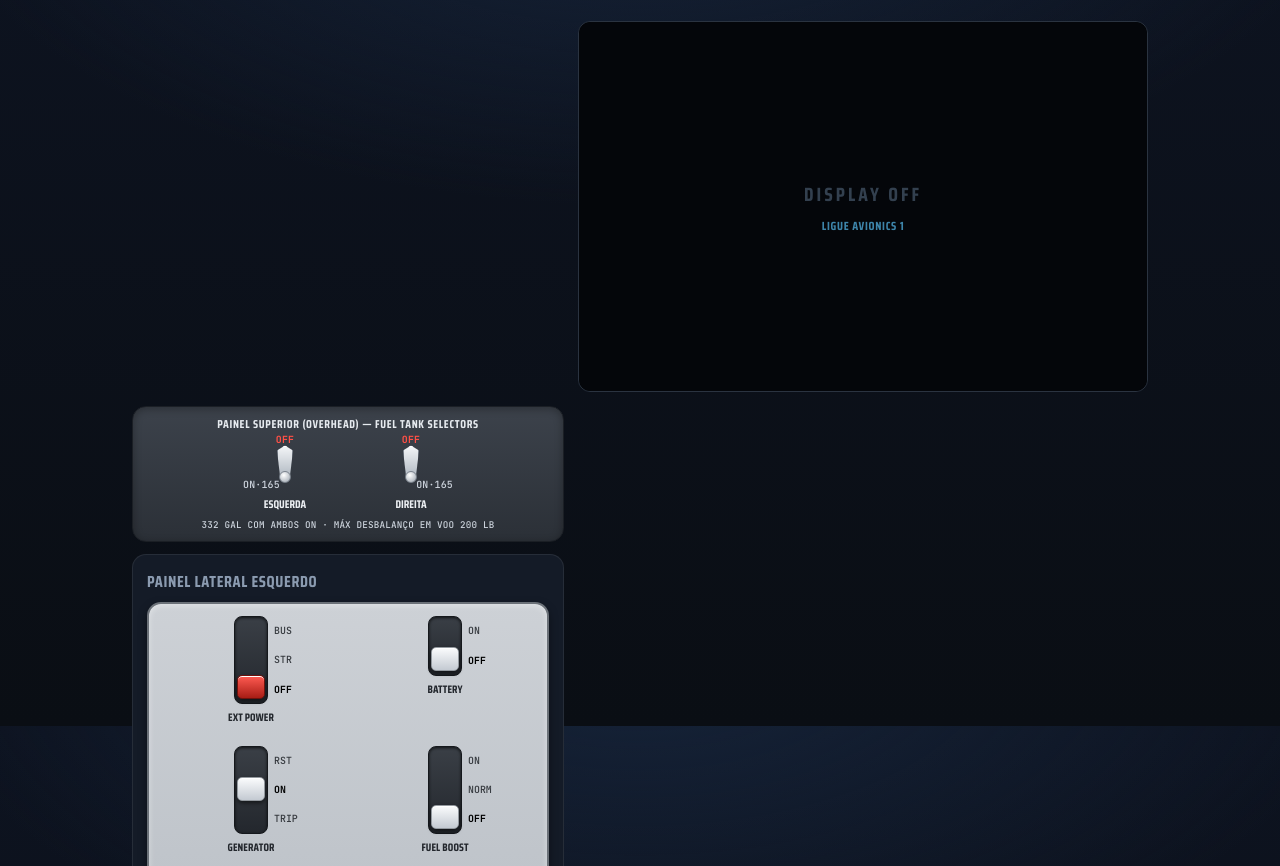
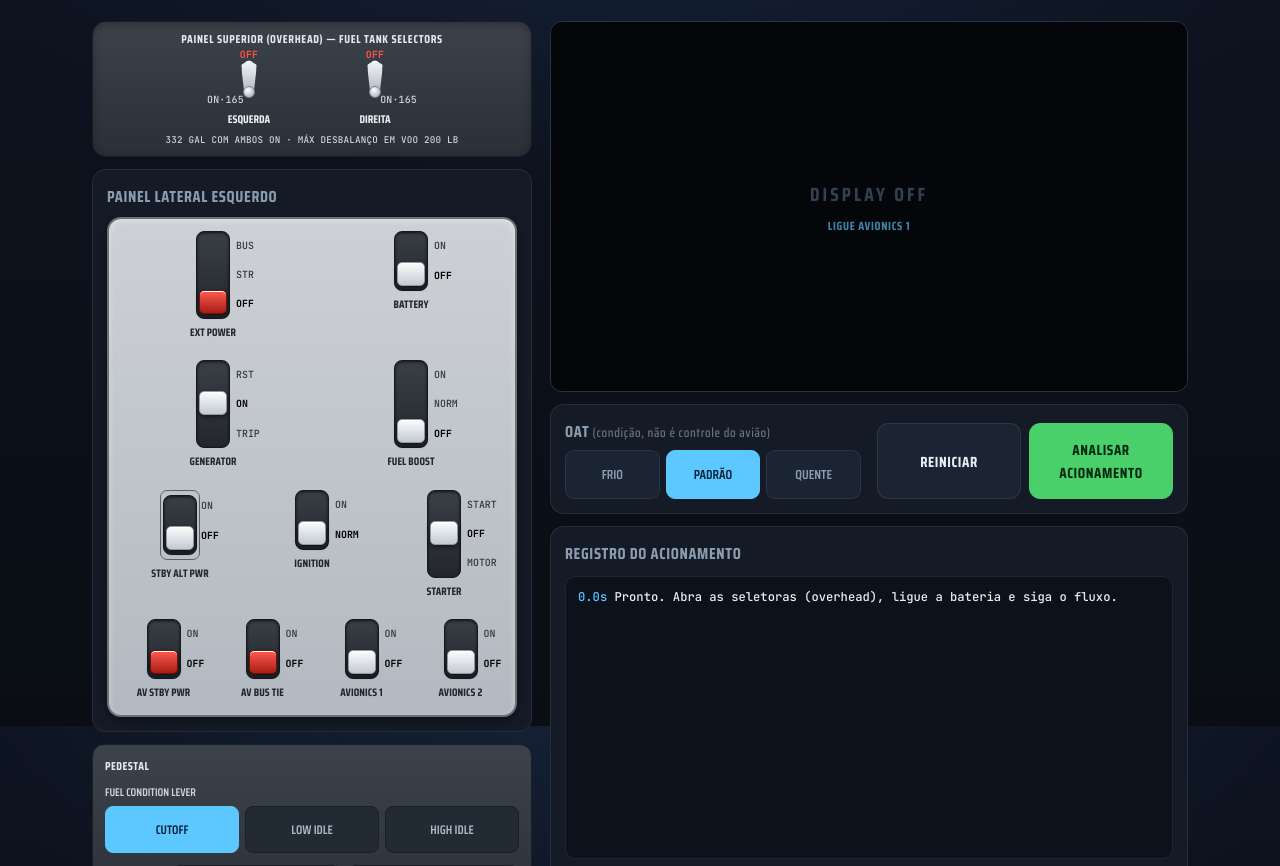
Before and after one commit to giisampaio/start-up-simulator-c208ex, a website built with Vite: page index.html in a window 1280 px wide. Shown: the part 74-940 px from the top of the page. Built offline with nearby package versions, Linux system fonts and the light colour scheme.

Commit message:
Layout desktop equilibrado (2 colunas) + reorg mobile
- Desktop: controles na esquerda; EIS + log na coluna direita (mesma altura, sem buraco/vazio)
- Mobile: ordem EIS (fixo no topo) -> controles -> log; wrappers via display:contents + order
- Gauges maiores no desktop; log preenche a coluna direita

Co-Authored-By: Claude Opus 4.8 <noreply@anthropic.com>

```diff
--- a/index.html
+++ b/index.html
@@ -18,6 +18,7 @@
   <header><div class="tail">Cessna 208B · PT6A-140 · G1000</div><h1>Simulador de Partida</h1></header>
 
   <!-- INSTRUMENTOS (fixos no topo no celular / coluna direita no desktop) -->
+  <div class="rightcol">
   <section class="instruments">
     <div class="eis" id="eis">
       <div class="eis-content">
@@ -53,7 +54,28 @@
     </div>
   </section>
 
-  <!-- CONTROLES (rolam embaixo no celular / coluna esquerda no desktop) -->
+  <section class="sidepanel">
+    <div class="panel">
+      <div style="display:flex;flex-wrap:wrap;gap:16px;align-items:flex-end;justify-content:space-between">
+        <div style="min-width:200px;flex:1">
+          <div class="ptitle" style="margin-bottom:6px">OAT <span style="font-weight:400;text-transform:none;font-size:.8rem;opacity:.7">(condição, não é controle do avião)</span></div>
+          <div class="seg" id="oatseg"><button data-v="-10">Frio</button><button data-v="15">Padrão</button><button data-v="42">Quente</button></div>
+        </div>
+        <div class="btns" style="flex:1;min-width:240px"><button class="btn" id="reset">Reiniciar</button><button class="btn primary" id="analyze">Analisar acionamento</button></div>
+      </div>
+    </div>
+
+    <div class="panel">
+      <div class="ptitle">Registro do acionamento</div>
+      <div class="log" id="log"></div>
+      <div class="verdict" id="verdict"></div>
+      <div class="hint">Simulador didático — modelo aproximado do POH 208BPHCUS-04 (gates de partida fiéis; física entre eles é estimada). Som da buzina ativa após o primeiro toque. Não substitui o POH/AFM nem o simulador certificado.</div>
+    </div>
+  </section>
+  </div><!-- /rightcol -->
+
+  <div class="leftcol">
+  <!-- CONTROLES (entre o EIS e o log no celular / coluna esquerda no desktop) -->
   <section class="controls">
     <div class="overhead">
       <div class="oh-title">Painel Superior (Overhead) — Fuel Tank Selectors</div>
@@ -72,24 +94,8 @@
       <div class="fcl" id="fcl"><button data-fcl="CUTOFF">Cutoff</button><button data-fcl="LOW">Low Idle</button><button data-fcl="HIGH">High Idle</button></div>
       <div class="ped-emerg" id="emergSlot"></div>
     </div>
-
-    <div class="panel">
-      <div style="display:flex;flex-wrap:wrap;gap:16px;align-items:flex-end;justify-content:space-between">
-        <div style="min-width:200px;flex:1">
-          <div class="ptitle" style="margin-bottom:6px">OAT <span style="font-weight:400;text-transform:none;font-size:.8rem;opacity:.7">(condição, não é controle do avião)</span></div>
-          <div class="seg" id="oatseg"><button data-v="-10">Frio</button><button data-v="15">Padrão</button><button data-v="42">Quente</button></div>
-        </div>
-        <div class="btns" style="flex:1;min-width:240px"><button class="btn" id="reset">Reiniciar</button><button class="btn primary" id="analyze">Analisar acionamento</button></div>
-      </div>
-    </div>
-
-    <div class="panel">
-      <div class="ptitle">Registro do acionamento</div>
-      <div class="log" id="log"></div>
-      <div class="verdict" id="verdict"></div>
-      <div class="hint">Simulador didático — modelo aproximado do POH 208BPHCUS-04 (gates de partida fiéis; física entre eles é estimada). Som da buzina ativa após o primeiro toque. Não substitui o POH/AFM nem o simulador certificado.</div>
-    </div>
   </section>
+  </div><!-- /leftcol -->
 </div>
 <script type="module" src="/src/main.ts"></script>
 </body>
--- a/src/style.css
+++ b/src/style.css
@@ -10,7 +10,13 @@ body{
   background:radial-gradient(1200px 600px at 50% -10%,#16243a 0%,transparent 60%),linear-gradient(180deg,var(--bg2),var(--bg));
   background-attachment:fixed;color:var(--text);font-size:15px;-webkit-font-smoothing:antialiased;
 }
-.app{max-width:1040px;margin:0 auto;padding:10px 12px calc(40px + env(safe-area-inset-bottom));}
+.app{max-width:1120px;margin:0 auto;padding:10px 12px calc(40px + env(safe-area-inset-bottom));display:flex;flex-direction:column;}
+/* mobile: wrappers somem e ordenamos os blocos: EIS, controles, log */
+.rightcol,.leftcol{display:contents;}
+header{order:0;}
+.instruments{order:1;}
+.controls{order:2;}
+.sidepanel{order:3;}
 header{text-align:center;margin-bottom:10px;}
 .tail{font-family:'JetBrains Mono',monospace;font-weight:700;color:var(--cyan);letter-spacing:.16em;font-size:.66rem;text-transform:uppercase;opacity:.85;}
 h1{font-family:'Saira Condensed',sans-serif;font-weight:700;font-size:1.7rem;text-transform:uppercase;margin-top:4px;}
@@ -30,14 +36,22 @@ h1{font-family:'Saira Condensed',sans-serif;font-weight:700;font-size:1.7rem;tex
 }
 .controls{display:flex;flex-direction:column;gap:12px;margin-top:12px;}
 .controls > *{margin:0;}
+.sidepanel{display:flex;flex-direction:column;gap:12px;margin-top:12px;}
 
 @media(min-width:900px){
-  .app{display:grid;grid-template-columns:432px 1fr;gap:14px;align-items:start;}
-  header{grid-column:1/-1;}
-  .controls{grid-column:1;margin-top:0;}
-  .instruments{grid-column:2;position:sticky;top:12px;margin:0;padding:0;background:none;border:none;box-shadow:none;max-height:none;overflow:visible;}
-  .rounds-row svg{max-width:128px;}
-  .eis{padding:12px 10px;}
+  .app{display:grid;grid-template-columns:440px 1fr;gap:14px 18px;align-items:start;}
+  .rightcol,.leftcol{display:flex;flex-direction:column;gap:12px;}
+  header{grid-column:1/-1;grid-row:1;}
+  .leftcol{grid-column:1;grid-row:2;}
+  .rightcol{grid-column:2;grid-row:2;align-self:stretch;}
+  .controls,.sidepanel{margin-top:0;}
+  /* log preenche a coluna direita até equilibrar com a esquerda */
+  .sidepanel{flex:1;}
+  .sidepanel > .panel:last-child{flex:1;display:flex;flex-direction:column;}
+  .sidepanel > .panel:last-child .log{flex:1;max-height:none;}
+  .instruments{position:relative;top:auto;margin:0;padding:0;background:none;border:none;box-shadow:none;max-height:none;overflow:visible;}
+  .rounds-row svg{max-width:142px;}
+  .eis{padding:14px 12px;}
 }
 
 /* ---------- OVERHEAD (fuel selectors) ---------- */
```
